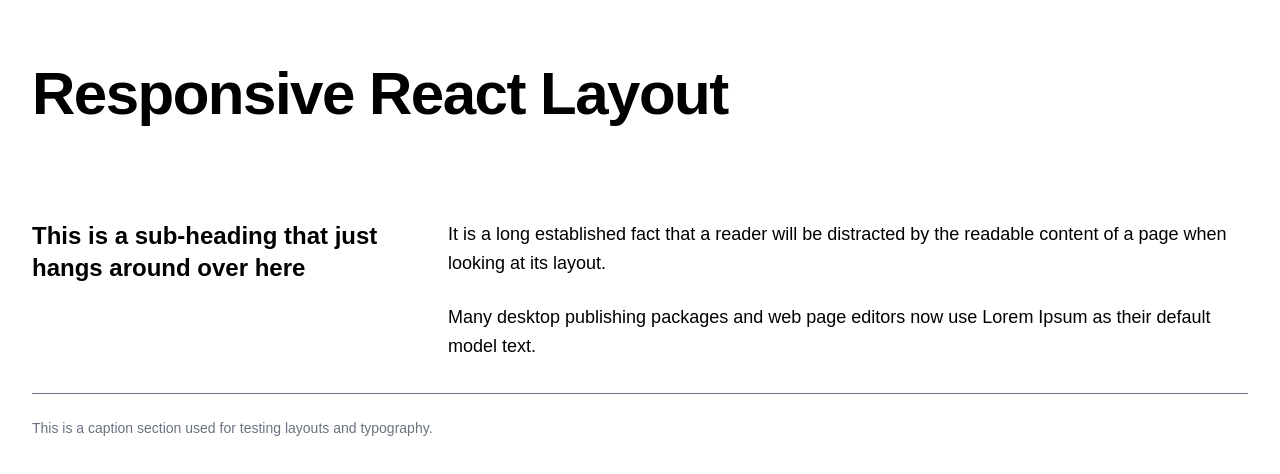
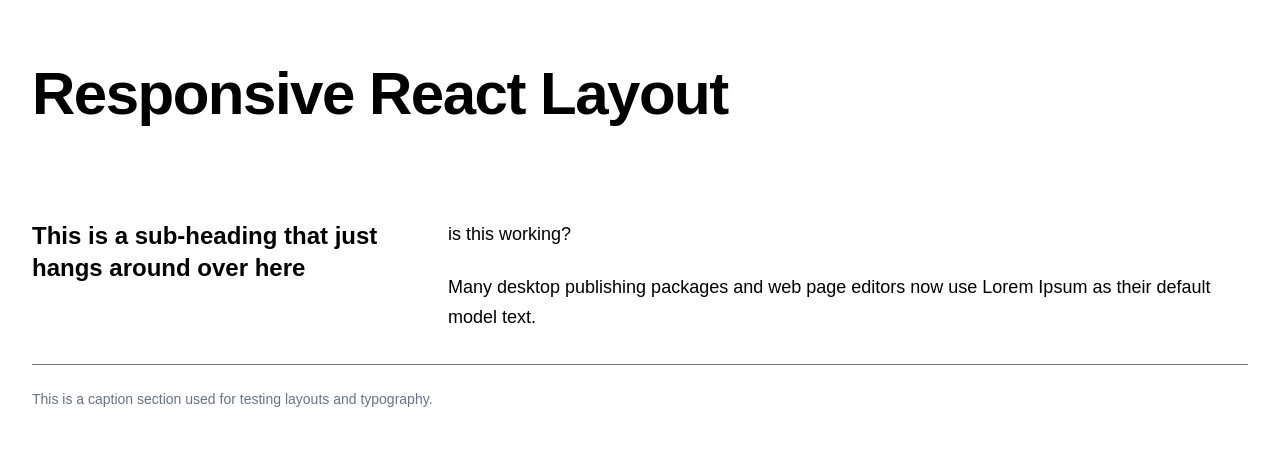
Before and after one commit to norritron-del/react-responsive, a Next.js app: page / in a window 1280 px wide. Shown: the top 474 px of the page. Built offline with nearby package versions, Linux system fonts and the light colour scheme.

Commit message:
Update page.tsx

```diff
--- a/app/page.tsx
+++ b/app/page.tsx
@@ -17,8 +17,7 @@ export default function Home() {
 
         <SplitTextSection heading="This is a sub-heading that just hangs around over here">
           <p>
-            It is a long established fact that a reader will be distracted by
-            the readable content of a page when looking at its layout.
+            is this working?
           </p>
 
           <p>
```
